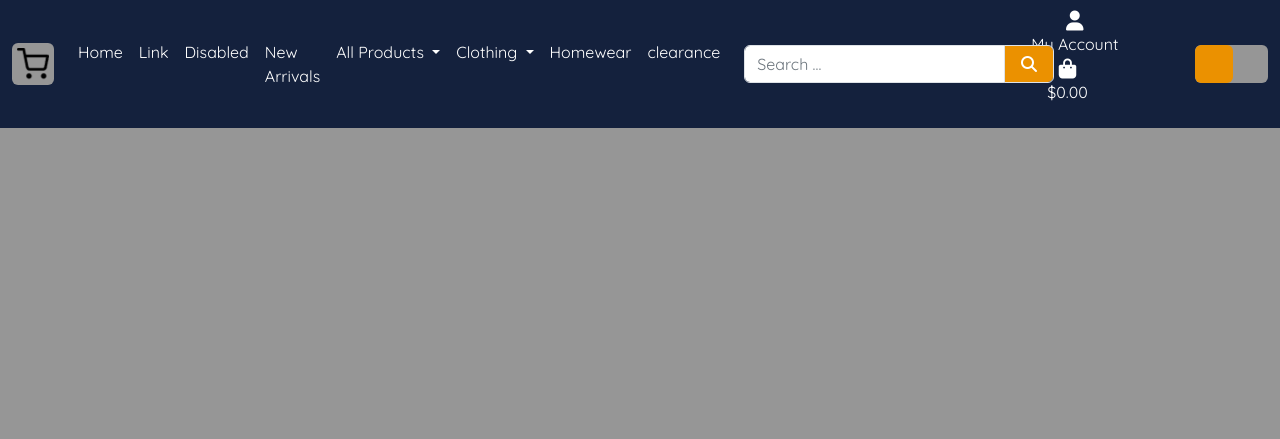
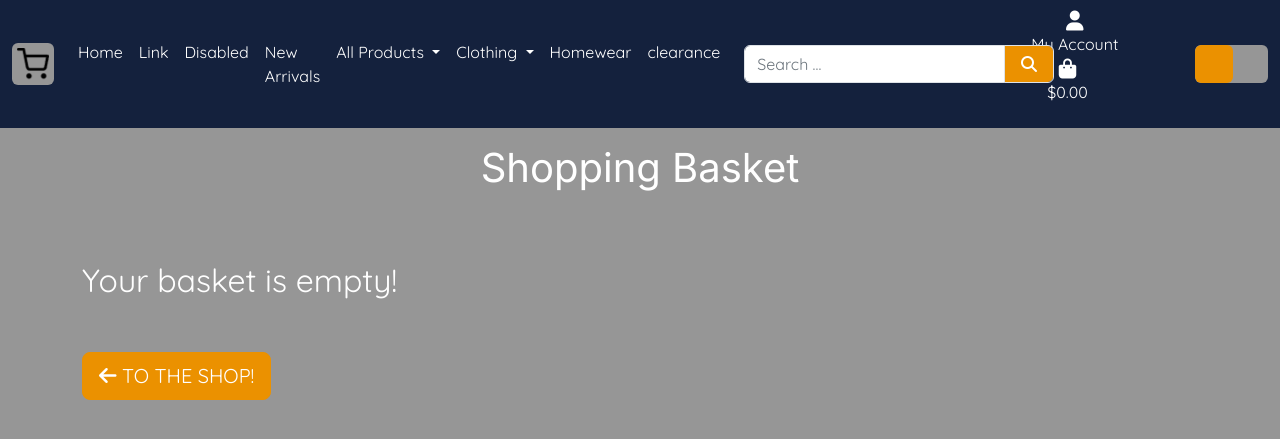
Before and after one commit to Code-Institute-Submissions/CI_PP5_Alpha_Exchange, a Django app: page /basket/ in a window 1280 px wide. Shown: the top 439 px of the page. Run offline with Django 3.2, Linux system fonts and the light colour scheme; some libraries are stand-ins or nearby versions.

Commit message:
added shoppping basket template

```diff
--- a/basket/templates/basket/basket.html
+++ b/basket/templates/basket/basket.html
@@ -10,5 +10,22 @@
 {% endblock %}
 
 {% block content %}
-
+<div class="container">
+    <div class="row">
+        <h1 class="display-6 text-center my-3">Shopping Basket</h1>
+    </div>
+    <div class="row">
+        <div class="col">
+            {% if basket_items %}
+                <p>Items in the bag</p>
+            {% else %}
+                <p class="fs-2 my-5">Your basket is empty!</p>
+                <a href="{% url 'all_products' %}" class="btn btn-light btn-lg">
+                    <i class="fas fa-arrow-left"></i>
+                    <span class="text-uppercase">to the shop!</span>
+                </a>
+            {% endif %}
+        </div>
+    </div>
+</div>
 {% endblock %}
```
